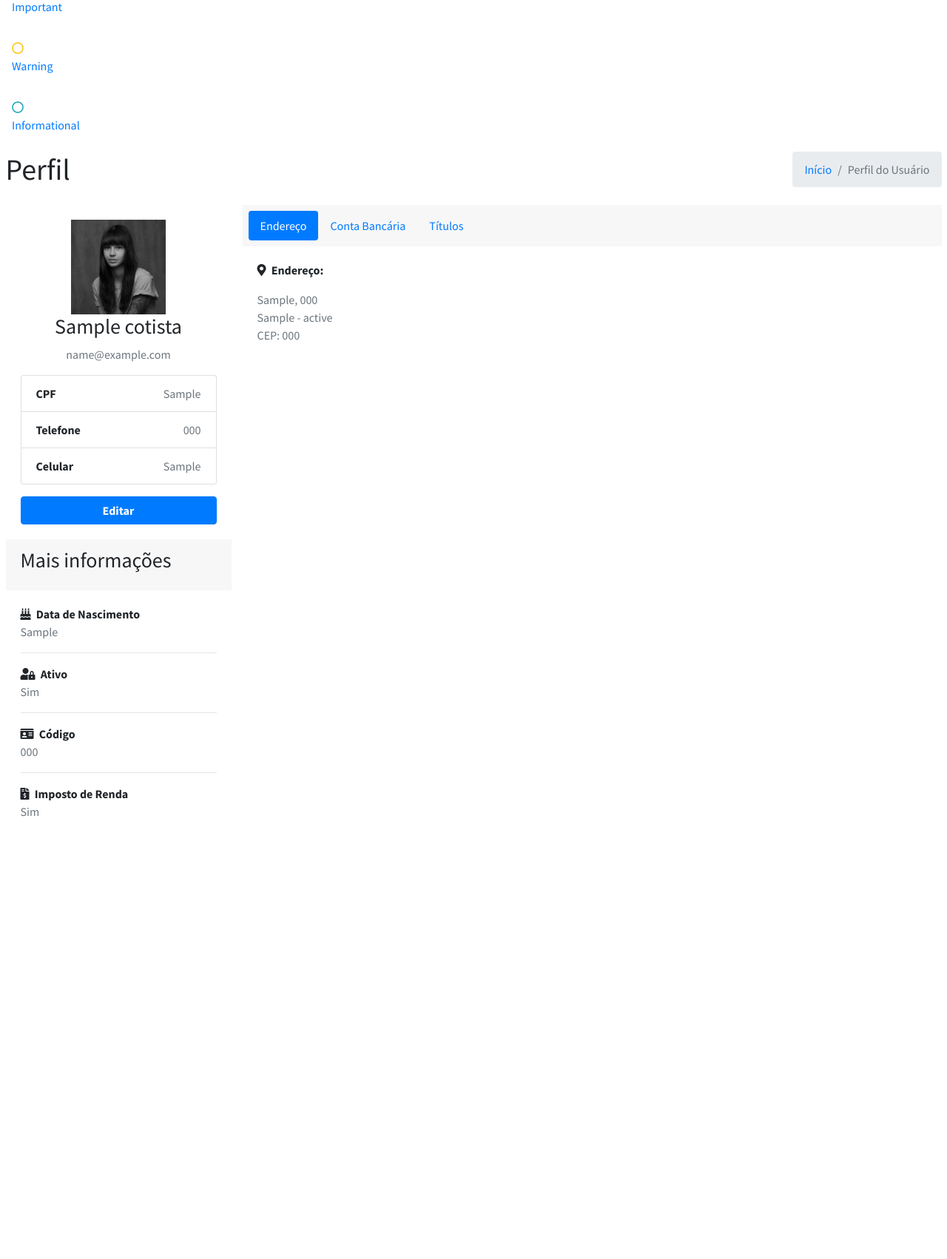
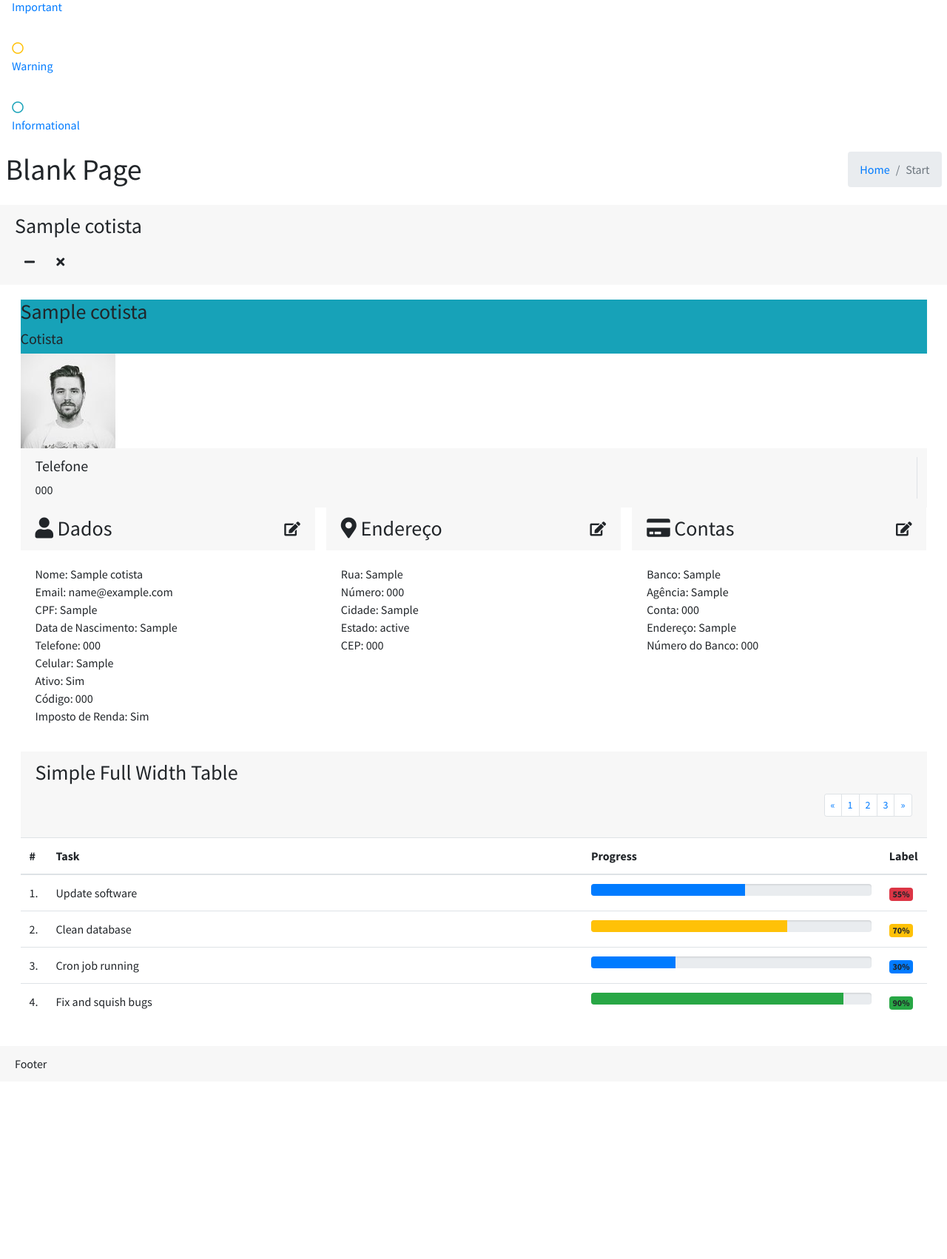
Before and after one commit to alexodisseus/newMaoo, a Flask app: page /cotistas/ver/1 in a window 1280 px wide. Shown: the part 2741-4443 px from the top of the page at 74% size. Run offline with Flask 3, Linux system fonts and the light colour scheme; tables that the repository leaves empty hold one stand-in row (values such as "Sample post"); style sheets or scripts are compiled from the project's sources; some libraries are stand-ins or nearby versions.

Commit message:
first commit

```diff
--- a/apps/cotistas/routes.py
+++ b/apps/cotistas/routes.py
@@ -22,6 +22,7 @@ def index():
 #@login_required
 def view(id):
     cotista = view_id_cotistas(id)
+    print(cotista)
     return render_template('cotistas/view.html' , cotista=cotista)
 
 
--- a/apps/templates/cotistas/view.html
+++ b/apps/templates/cotistas/view.html
@@ -1,199 +1,98 @@
 {% extends "layouts/base.html" %}
 
-{% block title %} Perfil {% endblock %}
+{% block title %} Blank Page {% endblock %}
 
-<!-- Elemento inserido no elemento BODY -->
-{% block body_class %} sidebar-mini {% endblock body_class %}
+<!-- Element injected in the BODY element -->
+{% block body_class %} sidebar-mini pace-primary {% endblock body_class %}
 
-<!-- Estilos específicos da página vão AQUI -->
+<!-- Specific Page CSS goes HERE  -->
 {% block stylesheets %}
 
-  <!-- Fonte do Google: Source Sans Pro -->
+  <!-- Google Font: Source Sans Pro -->
   <link rel="stylesheet" href="https://fonts.googleapis.com/css?family=Source+Sans+Pro:300,400,400i,700&display=fallback">
   <!-- Font Awesome -->
   <link rel="stylesheet" href="/static/assets/plugins/fontawesome-free/css/all.min.css">
-  <!-- Estilo do tema -->
+  <!-- pace-progress -->
+  <link rel="stylesheet" href="/static/assets/plugins/pace-progress/themes/black/pace-theme-flat-top.css">
+  <!-- adminlte-->
   <link rel="stylesheet" href="/static/assets/css/adminlte.min.css">
 
 {% endblock stylesheets %}
 
 {% block content %}
 
-  <!-- Content Wrapper. Contém o conteúdo da página -->
   <div class="content-wrapper">
-    <!-- Cabeçalho do conteúdo (Header da página) -->
+    <!-- Content Header (Page header) -->
     <section class="content-header">
       <div class="container-fluid">
         <div class="row mb-2">
           <div class="col-sm-6">
-            <h1>Perfil</h1>
+            <h1>Blank Page</h1>
           </div>
           <div class="col-sm-6">
             <ol class="breadcrumb float-sm-right">
-              <li class="breadcrumb-item"><a href="#">Início</a></li>
-              <li class="breadcrumb-item active">Perfil do Usuário</li>
+              <li class="breadcrumb-item"><a href="#">Home</a></li>
+              <li class="breadcrumb-item active">Start</li>
             </ol>
           </div>
         </div>
       </div><!-- /.container-fluid -->
     </section>
 
-    <!-- Conteúdo principal -->
+    <!-- Main content -->
     <section class="content">
-      <div class="container-fluid">
-        <div class="row">
-          <div class="col-md-3">
 
-            <!-- Imagem do Perfil -->
-            <div class="card card-primary card-outline">
-              <div class="card-body box-profile">
-                <div class="text-center">
-                  <img class="profile-user-img img-fluid img-circle"
-                       src="/static/assets/img/user4-128x128.jpg"
-                       alt="Foto de perfil do usuário">
-                </div>
+      <!-- Default box -->
+      <div class="card">
+        <div class="card-header">
+          <h3 class="card-title">{{cotista.name}}</h3>
 
-                <h3 class="profile-username text-center">
-                  {{ cotista.name }}
-                </h3>
+          <div class="card-tools">
+            <button type="button" class="btn btn-tool" data-card-widget="collapse" title="Collapse">
+              <i class="fas fa-minus"></i>
+            </button>
+            <button type="button" class="btn btn-tool" data-card-widget="remove" title="Remove">
+              <i class="fas fa-times"></i>
+            </button>
+          </div>
+        </div>
 
-                <p class="text-muted text-center">
-                  {{ cotista.email }}
-                </p>
+        <div class="card-body ">
+          <div class="col-md-12">
+            {% include 'cotistas/view/header.html' %}
+            {% include 'cotistas/view/body.html' %}
+            {% include 'cotistas/view/titles.html' %}
+            <!-- /.widget-user -->
+          </div>
 
-                <ul class="list-group list-group-unbordered mb-3">
-                  <li class="list-group-item">
-                    <b>CPF</b> <span class="float-right text-muted">{{ cotista.cpf }}</span>
-                  </li>
-                  <li class="list-group-item">
-                    <b>Telefone</b> <span class="float-right text-muted">{{ cotista.telephone }}</span>
-                  </li>
-                  <li class="list-group-item">
-                    <b>Celular</b> <span class="float-right text-muted">{{ cotista.cell }}</span>
-                  </li>
-                </ul>
 
-                <a href="#" class="btn btn-primary btn-block"><b>Editar</b></a>
-              </div>
-              <!-- /.card-body -->
-            </div>
-            <!-- /.card -->
+        </div>
+        <!-- /.card-body -->
+        <div class="card-footer">
+          Footer
+        </div>
+        <!-- /.card-footer-->
+      </div>
+      <!-- /.card -->
 
-            <!-- Caixa Sobre Mim -->
-            <div class="card card-primary">
-              <div class="card-header">
-                <h3 class="card-title">Mais informações</h3>
-              </div>
-              <!-- /.card-header -->
-              <div class="card-body">
-                <strong><i class="fas fa-birthday-cake mr-1"></i> Data de Nascimento</strong>
-
-                <p class="text-muted">
-                  {{ cotista.birth }}
-                </p>
-
-                <hr>
-
-                <strong><i class="fas fa-user-lock mr-1"></i> Ativo</strong>
-
-                <p class="text-muted">{{ 'Sim' if cotista.income_tax else 'Não' }}</p>
-
-                <hr>
-
-                <strong><i class="fas fa-id-card mr-1"></i> Código</strong>
-
-                <p class="text-muted">{{ cotista.code }}</p>
-
-                <hr>
-
-                <strong><i class="fas fa-file-invoice-dollar mr-1"></i> Imposto de Renda</strong>
-
-                <p class="text-muted">{{ 'Sim' if cotista.income_tax else 'Não' }}</p>
-              </div>
-              <!-- /.card-body -->
-            </div>
-            <!-- /.card -->
-          </div>
-          <!-- /.col -->
-          <div class="col-md-9">
-            <div class="card">
-              <div class="card-header p-2">
-                <ul class="nav nav-pills">
-                  <li class="nav-item"><a class="nav-link active" href="#endereco" data-toggle="tab">Endereço</a></li>
-                  <li class="nav-item"><a class="nav-link" href="#conta-bancaria" data-toggle="tab">Conta Bancária</a></li>
-                  <li class="nav-item"><a class="nav-link" href="#titulos" data-toggle="tab">Títulos</a></li>
-                </ul>
-              </div><!-- /.card-header -->
-              <div class="card-body">
-                <div class="tab-content">
-                  <div class="active tab-pane" id="endereco">
-                    <!-- Detalhes do Endereço -->
-                    <p>
-                         {% for address in cotista.enderecos %}
-                        <strong><i class="fas fa-map-marker-alt mr-1"></i> Endereço:</strong>
-                        <p class="text-muted">
-                          {{ address.street }}, {{ address.number }}<br>
-                          {{ address.city }} - {{ address.state }}<br>
-                          CEP: {{ address.cep }}
-                        </p>
-
-                      {% endfor %}
-                    </p>
-                  </div>
-                  <!-- /.tab-pane -->
-                  <div class="tab-pane" id="conta-bancaria">
-                    <!-- Detalhes da Conta Bancária -->
-                    <p>
-                      <strong><i class="fas fa-university mr-1"></i> Conta Bancária:</strong>
-                      <br>
-                      <p>
-                         {% for acount in cotista.contas %}
-                        <p class="text-muted">
-                          Banco: {{ acount.bank }}, {{ acount.number_bank }}<br>
-                          Agencia: {{ acount.agency }} - Nonta: {{ acount.number_account }}<br>
-                          Endereço agencia: {{ acount.adress }}
-                        </p>
-
-                      {% endfor %}
-                    </p>
-                    </p>
-                  </div>
-                  <!-- /.tab-pane -->
-                  <div class="tab-pane" id="titulos">
-                    <!-- Detalhes dos Títulos -->
-                    <p>
-                      <strong><i class="fas fa-award mr-1"></i> Títulos:</strong>
-                      <br>
-                      Insira as informações dos títulos aqui...
-                    </p>
-                  </div>
-                  <!-- /.tab-pane -->
-                </div>
-                <!-- /.tab-content -->
-              </div><!-- /.card-body -->
-            </div>
-            <!-- /.card -->
-          </div>
-          <!-- /.col -->
-        </div>
-        <!-- /.row -->
-      </div><!-- /.container-fluid -->
     </section>
     <!-- /.content -->
   </div>
 
 {% endblock content %}
 
-<!-- Scripts específicos da página vão AQUI -->
+<!-- Specific Page JS goes HERE  -->
 {% block javascripts %}
 
   <!-- jQuery -->
   <script src="/static/assets/plugins/jquery/jquery.min.js"></script>
   <!-- Bootstrap 4 -->
   <script src="/static/assets/plugins/bootstrap/js/bootstrap.bundle.min.js"></script>
+    <!-- pace-progress -->
+  <script src="/static/assets/plugins/pace-progress/pace.min.js"></script>
   <!-- AdminLTE App -->
   <script src="/static/assets/js/adminlte.min.js"></script>
-  <!-- AdminLTE para fins de demonstração -->
+  <!-- AdminLTE for demo purposes -->
   <script src="/static/assets/js/demo.js"></script>
 
 {% endblock javascripts %}
--- /dev/null
+++ b/apps/templates/cotistas/view/body.html
@@ -0,0 +1,87 @@
+<div class="row">
+  <!-- Coluna de Dados -->
+  <div class="col-md-4">
+    <div class="card">
+      <div class="card-header d-flex align-items-center">
+        <h3 class="card-title mb-0">
+          <i class="fas fa-user"></i>
+          Dados
+        </h3>
+        <i class="fas fa-edit ml-auto cursor-pointer" style="font-size: 1.2rem;" data-toggle="tooltip" data-placement="top" title="Editar" aria-label="Editar"></i>
+      </div>
+      <!-- /.card-header -->
+      <div class="card-body">
+        <ul class="list-unstyled">
+          <li>Nome: {{ cotista.name }}</li>
+          <li>Email: {{ cotista.email }}</li>
+          <li>CPF: {{ cotista.cpf }}</li>
+          <li>Data de Nascimento: {{ cotista.birth }}</li>
+          <li>Telefone: {{ cotista.telephone }}</li>
+          <li>Celular: {{ cotista.cell }}</li>
+          <li>Ativo: {% if cotista.active %}Sim{% else %}Não{% endif %}</li>
+          <li>Código: {{ cotista.code }}</li>
+          <li>Imposto de Renda: {% if cotista.income_tax %}Sim{% else %}Não{% endif %}</li>
+        </ul>
+      </div>
+      <!-- /.card-body -->
+    </div>
+    <!-- /.card -->
+  </div>
+  <!-- ./col -->
+
+  <!-- Coluna de Endereço -->
+  <div class="col-md-4">
+    <div class="card">
+      <div class="card-header d-flex align-items-center">
+        <h3 class="card-title mb-0">
+          <i class="fas fa-map-marker-alt"></i>
+          Endereço
+        </h3>
+        <i class="fas fa-edit ml-auto cursor-pointer" style="font-size: 1.2rem;" data-toggle="tooltip" data-placement="top" title="Editar" aria-label="Editar"></i>
+      </div>
+      <!-- /.card-header -->
+      <div class="card-body">
+        <ul class="list-unstyled">
+          {% for endereco in cotista.enderecos %}
+            <li>Rua: {{ endereco.street }}</li>
+            <li>Número: {{ endereco.number }}</li>
+            <li>Cidade: {{ endereco.city }}</li>
+            <li>Estado: {{ endereco.state }}</li>
+            <li>CEP: {{ endereco.cep }}</li>
+          {% endfor %}
+        </ul>
+      </div>
+      <!-- /.card-body -->
+    </div>
+    <!-- /.card -->
+  </div>
+  <!-- ./col -->
+
+  <!-- Coluna de Contas -->
+  <div class="col-md-4">
+    <div class="card">
+      <div class="card-header d-flex align-items-center">
+        <h3 class="card-title mb-0">
+          <i class="fas fa-credit-card"></i>
+          Contas
+        </h3>
+        <i class="fas fa-edit ml-auto cursor-pointer" style="font-size: 1.2rem;" data-toggle="tooltip" data-placement="top" title="Editar" aria-label="Editar"></i>
+      </div>
+      <!-- /.card-header -->
+      <div class="card-body">
+        <ul class="list-unstyled">
+          {% for conta in cotista.contas %}
+            <li>Banco: {{ conta.bank }}</li>
+            <li>Agência: {{ conta.agency }}</li>
+            <li>Conta: {{ conta.number_account }}</li>
+            <li>Endereço: {{ conta.adress }}</li>
+            <li>Número do Banco: {{ conta.number_bank }}</li>
+          {% endfor %}
+        </ul>
+      </div>
+      <!-- /.card-body -->
+    </div>
+    <!-- /.card -->
+  </div>
+  <!-- ./col -->
+</div>
--- /dev/null
+++ b/apps/templates/cotistas/view/header.html
@@ -0,0 +1,28 @@
+<!-- Widget: user widget style 1 -->
+<div class="card card-widget widget-user">
+  <!-- Add the bg color to the header using any of the bg-* classes -->
+  <div class="widget-user-header bg-info">
+    <h3 class="widget-user-username">{{cotista.name}}</h3>
+    <h5 class="widget-user-desc">Cotista</h5>
+  </div>
+  <div class="widget-user-image">
+    <img class="img-circle elevation-2" src="/static/assets/img/user1-128x128.jpg" alt="User Avatar">
+  </div>
+  <div class="card-footer">
+    <div class="row">
+
+      <!-- /.col -->
+      <div class="col-sm-12 border-right">
+        <div class="description-block">
+          <h5 class="description-header">Telefone</h5>
+          <span class="description-text">{{cotista.telephone}}</span>
+        </div>
+        <!-- /.description-block -->
+      </div>
+      <!-- /.col -->
+
+      <!-- /.col -->
+    </div>
+    <!-- /.row -->
+  </div>
+</div>
--- /dev/null
+++ b/apps/templates/cotistas/view/titles.html
@@ -0,0 +1,73 @@
+
+            <div class="card">
+              <div class="card-header">
+                <h3 class="card-title">Simple Full Width Table</h3>
+
+                <div class="card-tools">
+                  <ul class="pagination pagination-sm float-right">
+                    <li class="page-item"><a class="page-link" href="#">&laquo;</a></li>
+                    <li class="page-item"><a class="page-link" href="#">1</a></li>
+                    <li class="page-item"><a class="page-link" href="#">2</a></li>
+                    <li class="page-item"><a class="page-link" href="#">3</a></li>
+                    <li class="page-item"><a class="page-link" href="#">&raquo;</a></li>
+                  </ul>
+                </div>
+              </div>
+              <!-- /.card-header -->
+              <div class="card-body p-0">
+                <table class="table">
+                  <thead>
+                    <tr>
+                      <th style="width: 10px">#</th>
+                      <th>Task</th>
+                      <th>Progress</th>
+                      <th style="width: 40px">Label</th>
+                    </tr>
+                  </thead>
+                  <tbody>
+                    <tr>
+                      <td>1.</td>
+                      <td>Update software</td>
+                      <td>
+                        <div class="progress progress-xs">
+                          <div class="progress-bar progress-bar-danger" style="width: 55%"></div>
+                        </div>
+                      </td>
+                      <td><span class="badge bg-danger">55%</span></td>
+                    </tr>
+                    <tr>
+                      <td>2.</td>
+                      <td>Clean database</td>
+                      <td>
+                        <div class="progress progress-xs">
+                          <div class="progress-bar bg-warning" style="width: 70%"></div>
+                        </div>
+                      </td>
+                      <td><span class="badge bg-warning">70%</span></td>
+                    </tr>
+                    <tr>
+                      <td>3.</td>
+                      <td>Cron job running</td>
+                      <td>
+                        <div class="progress progress-xs progress-striped active">
+                          <div class="progress-bar bg-primary" style="width: 30%"></div>
+                        </div>
+                      </td>
+                      <td><span class="badge bg-primary">30%</span></td>
+                    </tr>
+                    <tr>
+                      <td>4.</td>
+                      <td>Fix and squish bugs</td>
+                      <td>
+                        <div class="progress progress-xs progress-striped active">
+                          <div class="progress-bar bg-success" style="width: 90%"></div>
+                        </div>
+                      </td>
+                      <td><span class="badge bg-success">90%</span></td>
+                    </tr>
+                  </tbody>
+                </table>
+              </div>
+              <!-- /.card-body -->
+            </div>
+            <!-- /.card -->
```
